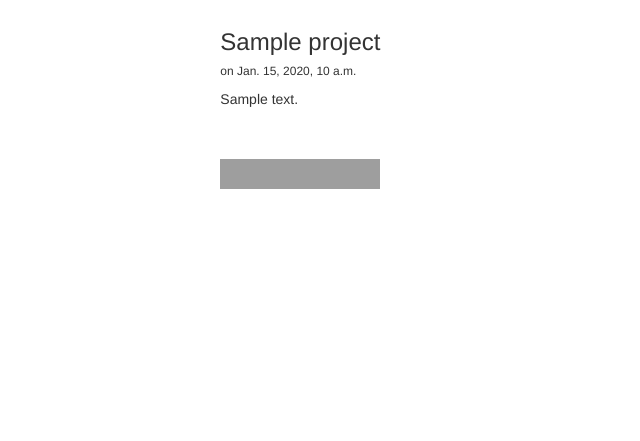
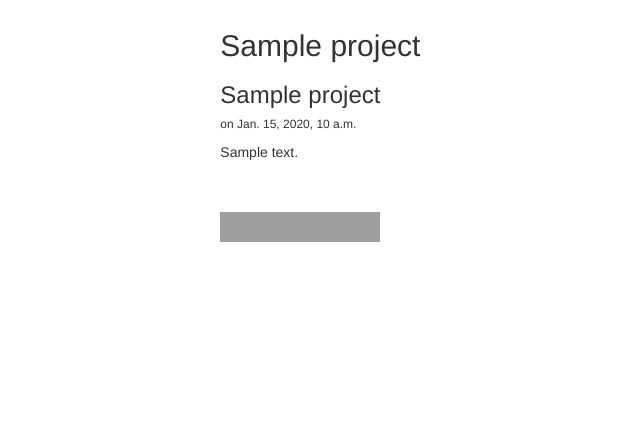
Before and after one commit to khansubhan95/PersonalWebsite, a Django app: template projects/templates/projects/project.html in a window 1280 px wide. Shown: the part 51-492 px from the top of the page, without its empty margins (8-648 px from the left). Run offline with Django 3.2, Linux system fonts and the light colour scheme; the template is opened without the code that fills it: most values are stand-ins (such as "Sample title", 1, 10 or a date in 2020); some libraries are stand-ins or nearby versions; grey boxes are pictures that could not be loaded.

Commit message:
Updated frontend

```diff
--- a/django_project/static/mysite/css/custom.css
+++ b/django_project/static/mysite/css/custom.css
@@ -221,3 +221,8 @@ a:focus:hover {
 .green-a:focus {
     color: #094d0e;
 }
+
+.project-p {
+    font-family: "Verdana","Helvetica Neue",Helvetica,Arial,sans-serif;
+    font-size: 150%;
+}
--- a/mysite/static/mysite/css/custom.css
+++ b/mysite/static/mysite/css/custom.css
@@ -221,3 +221,8 @@ a:focus:hover {
 .green-a:focus {
     color: #094d0e;
 }
+
+.project-p {
+    font-family: "Verdana","Helvetica Neue",Helvetica,Arial,sans-serif;
+    font-size: 150%;
+}
--- a/projects/models.py
+++ b/projects/models.py
@@ -6,6 +6,7 @@ from django.db import models
 
 class Project(models.Model):
 	title=models.CharField(max_length=140)
+	heading=models.CharField(max_length=140)
 	body=models.TextField()
 	date=models.DateTimeField()
 	slug=models.SlugField(max_length=60,blank=True)
--- a/projects/templates/projects/project.html
+++ b/projects/templates/projects/project.html
@@ -1,16 +1,17 @@
 {% extends "projects/projects_header.html" %}
 {% block content %}
 <div class="row">
-<div class="col-sm-2"></div>
-<div class="col-sm-8">
-<h3>{{ project.title }}</h3>
+<div class="col-xs-2"></div>
+<div class="col-xs-8">
+<h2>{{ project.title }}</h2>
+<h3>{{ project.heading }}</h3>
 <h6>on {{ project.date }}</h6>
 {{ project.body|safe|linebreaks }}
 <br>
 <br>
 <iframe src="https://ghbtns.com/github-btn.html?user=Subhan95&repo={{ project.title }}&type=star&count=true&size=large" frameborder="0" scrolling="0" width="160px" height="30px"></iframe>
 </div>
-<div class="col-sm-2"></div>
+<div class="col-xs-2"></div>
 </div>
 <!-- <h3>{{ project.title }}</h3>
 <h6>on {{ project.date }}</h6>
--- a/projects/templates/projects/projects.html
+++ b/projects/templates/projects/projects.html
@@ -9,7 +9,7 @@
         <h2>{{ project.title }}</h2>
         <small>{{ project.date|date:'d/m/Y' }}</small>
         <br>
-        <h4>{{ project.body|truncatechars:120 }}</h4>
+        <h4>{{ project.heading|truncatechars:120 }}</h4>
         <br>
         <p>
 	<!--<a href="/projects/{{ project.id }}/" class="btn btn-default" role="button">Read more</a>-->
```
Also changed, not shown: projects/migrations/0005_project_heading.py (added), projects/migrations/0006_auto_20160930_1154.py (added), 2 other files.
